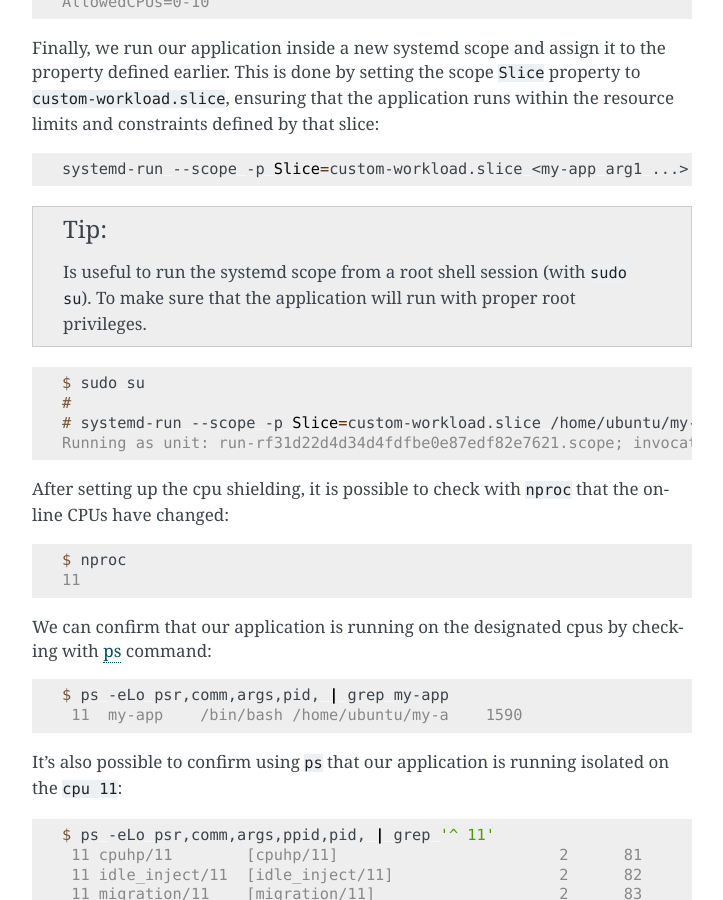
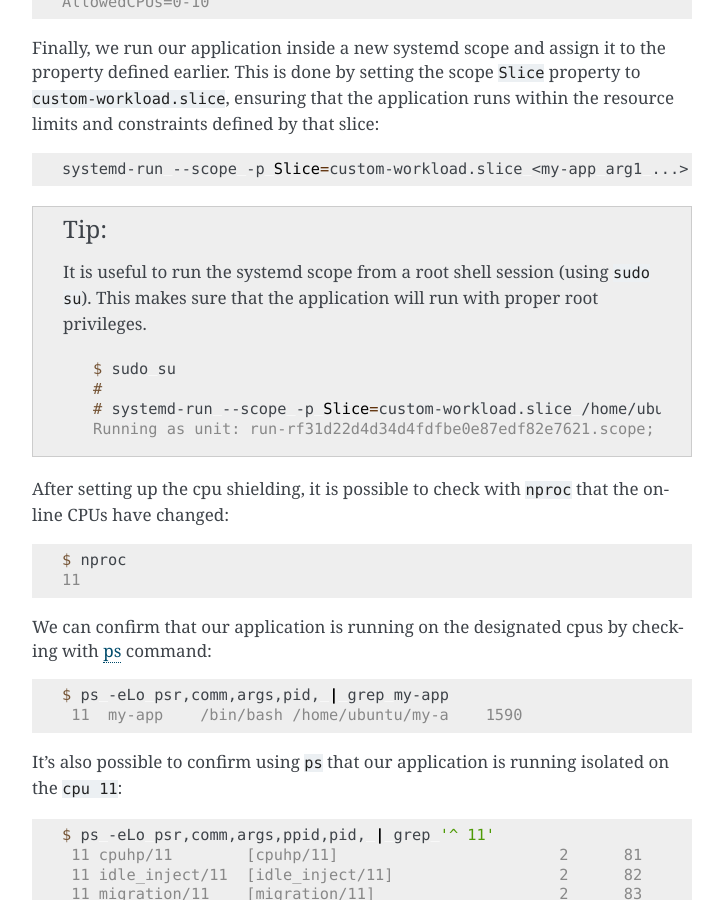
Before and after one commit to canonical/real-time-ubuntu-docs, a Sphinx documentation site: the page built from docs/how-to/using-cpusets.md, in a window 1280 px wide and 900 px high, scrolled down 1553 px. Shown: the whole window, without its empty margins (388-1111 px from the left). Built offline with Sphinx 7.4.7, drawn with Linux system fonts in a browser that asks for light colours.

Commit message:
feat: improve sentence
Signed-off-by: Lincoln Wallace <lincoln.wallace@canonical.com>

````diff
--- a/docs/how-to/using-cpusets.md
+++ b/docs/how-to/using-cpusets.md
@@ -59,9 +59,8 @@ systemd-run --scope -p Slice=custom-workload.slice <my-app arg1 ...>
 ```
 
 ```{tip}
-Is useful to run the systemd scope from a root shell session (with `sudo su`).
-To make sure that the application will run with proper root privileges.
-```
+It is useful to run the systemd scope from a root shell session (using `sudo su`).
+This makes sure that the application will run with proper root privileges.
 
 ```console
 $ sudo su
````
